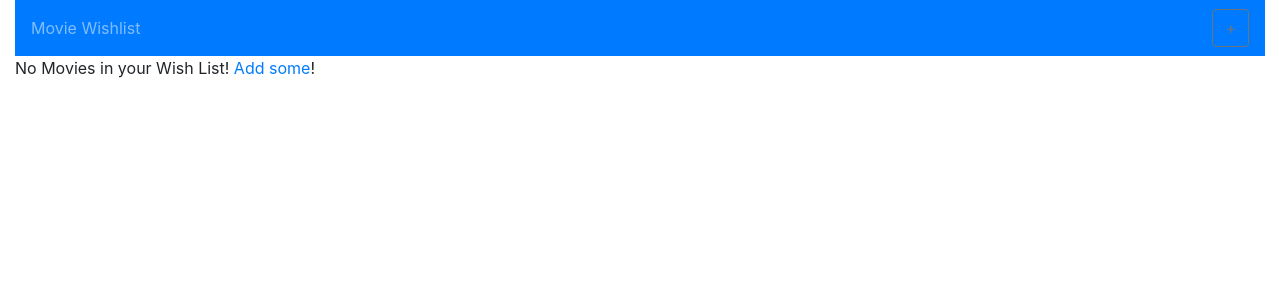
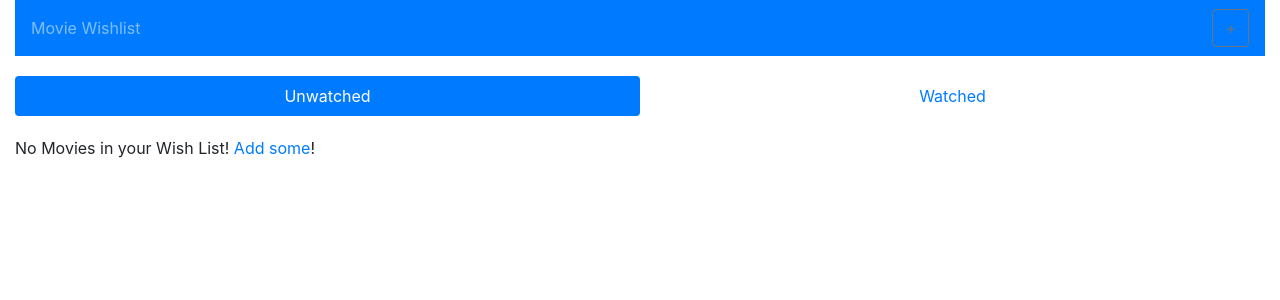
Before and after one commit to erin-doyle/egghead-automate-a11y, a React (Create React App) app: page /wishlist/unwatched in a window 1280 px wide. Shown: the top 300 px of the page. Built offline with nearby package versions, Linux system fonts and the light colour scheme.

Commit message:
Created a new TabList reusable component shared by MoviewBrowser and MovieWishlist

```diff
--- a/src/browse/MovieBrowser.js
+++ b/src/browse/MovieBrowser.js
@@ -1,10 +1,10 @@
 import React from 'react';
 import PropTypes from 'prop-types';
-import { NavLink } from 'react-router-dom';
 
 import movies from '../movies';
+import Header from '../primitives/Header';
+import TabList from '../primitives/TabList';
 
-import Header from '../primitives/Header';
 import BrowseList from './BrowseList';
 import getBrowseActions from './getBrowseActions';
 
@@ -17,6 +17,13 @@ const MovieBrowser = ({
     removeFromWishlist
 }) => {
     const goToWishlist = () => history.push('/wishlist');
+    const tabList = [
+        { linkTo: "/browse/action", title: "Action" },
+        { linkTo: "/browse/drama", title: "Drama" },
+        { linkTo: "/browse/comedy", title: "Comedy" },
+        { linkTo: "/browse/scifi", title: "Sci Fi" },
+        { linkTo: "/browse/fantasy", title: "Fantasy" }
+    ];
     const movieActions = getBrowseActions(addToWishlist, removeFromWishlist);
     const moviesInGenre = movies[match.params.genre];
 
@@ -24,23 +31,7 @@ const MovieBrowser = ({
         <div>
             <Header title="Browse Movies" buttonText="< Back" handleButtonClick={goToWishlist} />
 
-            <ul className="nav nav-pills nav-justified">
-                <li className="nav-item">
-                    <NavLink to="/browse/action" className="nav-link" activeClassName="active">Action</NavLink>
-                </li>
-                <li className="nav-item">
-                    <NavLink to="/browse/drama" className="nav-link" activeClassName="active">Drama</NavLink>
-                </li>
-                <li className="nav-item">
-                    <NavLink to="/browse/comedy" className="nav-link" activeClassName="active">Comedy</NavLink>
-                </li>
-                <li className="nav-item">
-                    <NavLink to="/browse/scifi" className="nav-link" activeClassName="active">Sci Fi</NavLink>
-                </li>
-                <li className="nav-item">
-                    <NavLink to="/browse/fantasy" className="nav-link" activeClassName="active">Fantasy</NavLink>
-                </li>
-            </ul>
+            <TabList tabList={tabList} />
 
             <div>
                 <BrowseList
--- /dev/null
+++ b/src/primitives/TabList.js
@@ -0,0 +1,25 @@
+import React from 'react';
+import PropTypes from 'prop-types';
+import { NavLink } from 'react-router-dom';
+
+
+const TabList = ({ tabList }) => {
+    const tabItems = tabList.map((tabItem, index) => (
+        <li key={`${index}-${tabItem.linkTo}`} className="nav-item">
+            <NavLink to={tabItem.linkTo} className="nav-link" activeClassName="active">{tabItem.title}</NavLink>
+        </li>
+    ));
+
+    return (
+        <ul className="nav nav-pills nav-justified">
+            {tabItems}
+        </ul>
+    );
+};
+
+TabList.propTypes = {
+    tabList: PropTypes.array.isRequired
+};
+
+
+export default TabList;
--- a/src/wishlist/MovieWishlist.js
+++ b/src/wishlist/MovieWishlist.js
@@ -1,8 +1,10 @@
 import React, { Component, Fragment } from 'react';
 import PropTypes from 'prop-types';
-import { NavLink, Link } from 'react-router-dom';
+import { Link } from 'react-router-dom';
 
 import Header from '../primitives/Header';
+import TabList from '../primitives/TabList';
+
 import WishList from './WishList';
 import getWishlistActions from './getWishlistActions';
 import MovieEditor from './MovieEditor';
@@ -56,28 +58,22 @@ class MovieWishlist extends Component {
         const { showEditor, movieIdInEdit } = this.state;
 
         const goToBrowse = () => history.push('/browse');
+        const tabList = [
+            { linkTo: "/wishlist/unwatched", title: "Unwatched" },
+            { linkTo: "/wishlist/watched", title: "Watched" }
+        ];
         const movieActions = getWishlistActions(this.handleShowEditor, setAsWatched, setAsUnwatched, removeMovie);
         const movieInEditing = movieIdInEdit ? wishlist[movieIdInEdit] : {};
 
         return (
             <div>
-                <Header title="Movie Wishlist" buttonText="+" handleButtonClick={goToBrowse} />
+                <Header title="Movie Wishlist" buttonText="+" buttonLabel="Add a Movie" handleButtonClick={goToBrowse} />
+
+                <TabList tabList={tabList} />
 
                 {Object.keys(wishlist).length
                     // Show WishList
                     ? <Fragment>
-
-                        <ul className="nav nav-pills nav-justified">
-                            <li className="nav-item">
-                                <NavLink to="/wishlist/unwatched" className="nav-link"
-                                         activeClassName="active">Unwatched</NavLink>
-                            </li>
-                            <li className="nav-item">
-                                <NavLink to="/wishlist/watched" className="nav-link"
-                                         activeClassName="active">Watched</NavLink>
-                            </li>
-                        </ul>
-
                         <div>
                             <WishList
                                 movieList={wishlist}
```
Lines whose indentation alone changed are shown as unchanged.
